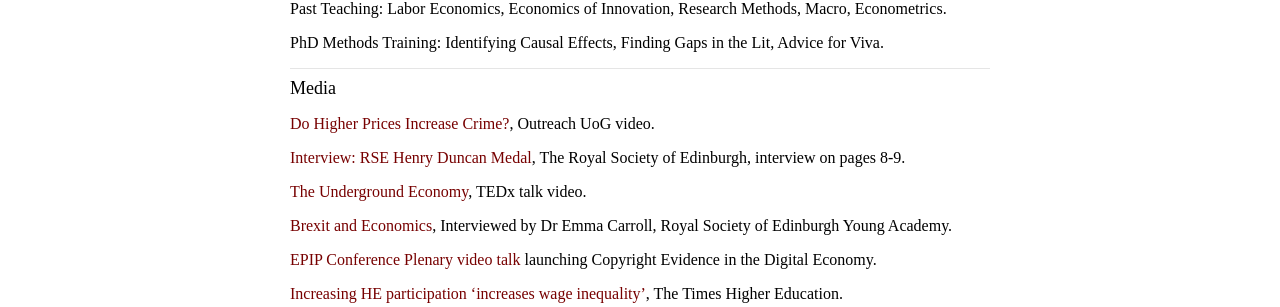
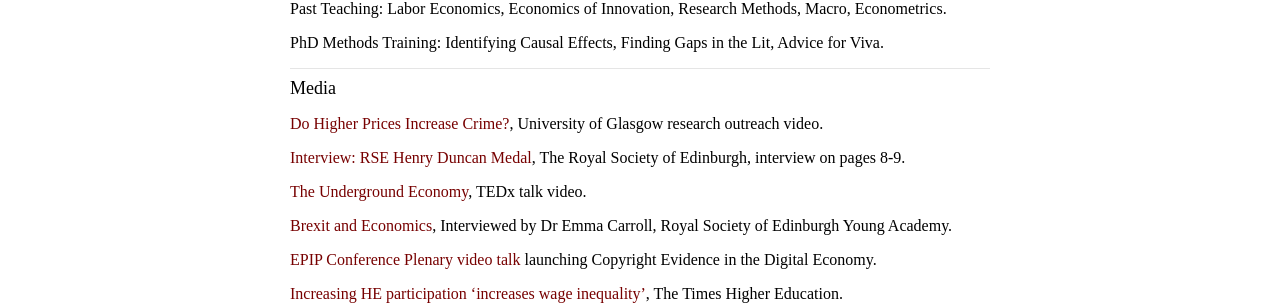
Before and after one commit to koutmeridis/koutmeridis.github.io, a Jekyll site: the page built from index.md, in a window 1280 px wide. Shown: the part 1319-1626 px from the top of the page. Built offline with Jekyll 4.4.1, drawn with Linux system fonts in a browser that asks for light colours; comment, search, counter and statistics services are not loaded.

Commit message:
Update index.md

```diff
--- a/index.md
+++ b/index.md
@@ -54,7 +54,7 @@ PhD Methods Training: Identifying Causal Effects, Finding Gaps in the Lit, Advic
 <hr>
 <font size="+1">Media</font>
 
-<a href="https://www.youtube.com/watch?v=130ZuvspIC0">Do Higher Prices Increase Crime?</a>, Outreach UoG video.
+<a href="https://www.youtube.com/watch?v=130ZuvspIC0">Do Higher Prices Increase Crime?</a>, University of Glasgow research outreach video.
 
 <a href="https://drive.google.com/open?id=1X9roPuCMJKUG4zYvJ-uEb7tyJxaInkrV">Interview: RSE Henry Duncan Medal</a>, The Royal Society of Edinburgh, interview on pages 8-9.
 
```
